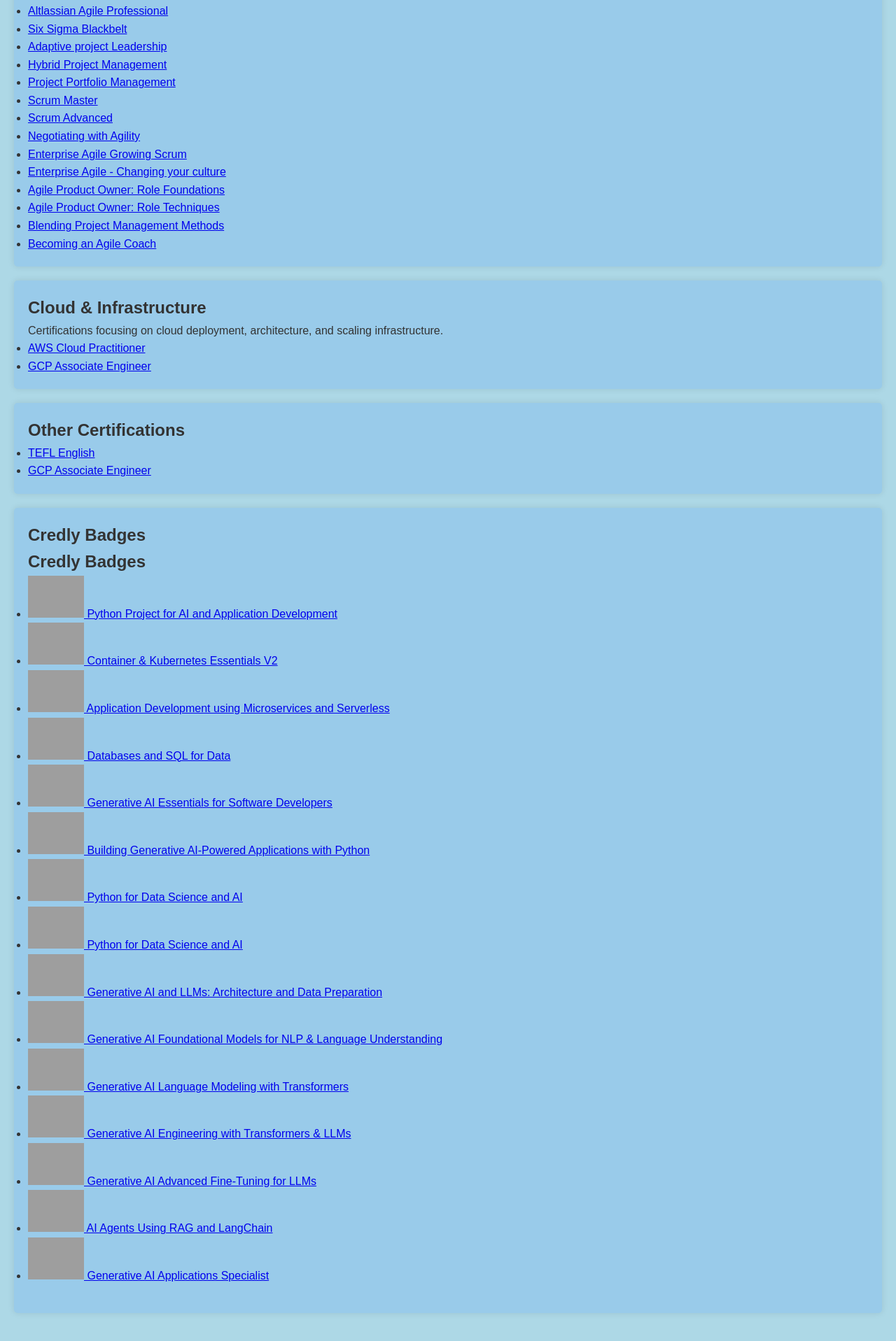
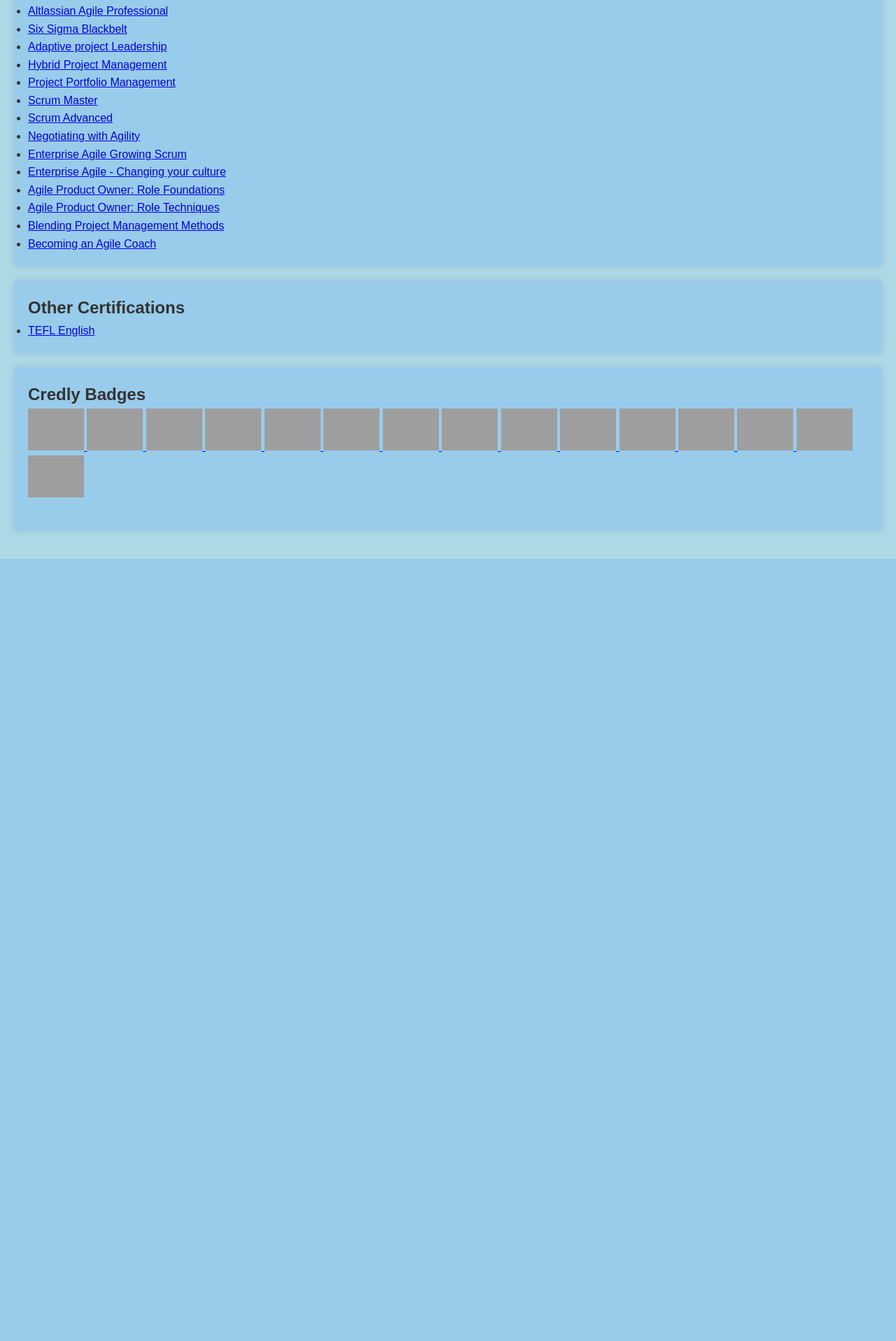
Before and after one commit to MightContainNuts/surestride_portfolio, a FastAPI app: page /certificates in a window 1280 px wide. Shown: the part 1295-3212 px from the top of the page at 70% size. After the commit the page ends 2094 px from the top, so only its background shows below. Run offline with FastAPI, Linux system fonts and the light colour scheme; grey boxes are pictures that could not be loaded.

Commit message:
formatting certs

```diff
--- a/app/templates/certificates.html
+++ b/app/templates/certificates.html
@@ -37,7 +37,6 @@
 
         </ul>
     </section>
-
     <section>
         <h2>Software Engineering & Development</h2>
         <p>Certifications covering backend development, DevOps, and software best practices.</p>
@@ -74,142 +73,81 @@
             <li><a href="files/certs/pjm/Agile%20Product%20Owner%20Role%20Techniques.pdf" target="_blank">Agile Product Owner: Role Techniques</a></li>
             <li><a href="files/certs/pjm/Blending%20Project%20Management%20Methods.pdf" target="_blank">Blending Project Management Methods</a></li>
             <li><a href="files/certs/pjm/Becoming%20an%20Agile%20Coach.pdf" target="_blank">Becoming an Agile Coach</a></li>
-
-
-
-
-
         </ul>
     </section>
 
-    <section>
-        <h2>Cloud & Infrastructure</h2>
-        <p>Certifications focusing on cloud deployment, architecture, and scaling infrastructure.</p>
-        <ul>
-            <li><a href="URL_TO_CERTIFICATE" target="_blank">AWS Cloud Practitioner</a></li>
-            <li><a href="URL_TO_CERTIFICATE" target="_blank">GCP Associate Engineer</a></li>
-        </ul>
-    </section>
 
     <section>
         <h2>Other Certifications</h2>
         <ul>
             <li><a href="files/certs/other/2018_TEFL_English.pdf" target="_blank">TEFL English </a></li>
-            <li><a href="URL_TO_CERTIFICATE" target="_blank">GCP Associate Engineer</a></li>
         </ul>
 
     </section>
 
     <section>
-        <h2>Credly Badges</h2>
-        <h2>Credly Badges</h2>
-<ul>
-    <li>
+    <h2>Credly Badges</h2>
+    <div class="badge-container">
         <a href="https://www.credly.com/badges/0d7a7e30-7a79-45bf-a527-69fbd353c306">
             <img src="https://images.credly.com/size/80x80/images/33ed2910-9750-4613-aa2a-590e845c6edb/image.png"
                  alt="Python Project for AI and Application Development" width="80">
-            Python Project for AI and Application Development
         </a>
-    </li>
-    <li>
         <a href="https://www.credly.com/badges/4986a243-09dc-4120-a95e-27695155fabf">
             <img src="https://images.credly.com/size/80x80/images/3d10b5f5-387d-4cbf-98ec-a418231fb157/image.png"
                  alt="Container & Kubernetes Essentials V2" width="80">
-            Container & Kubernetes Essentials V2
         </a>
-    </li>
-    <li>
         <a href="https://www.credly.com/badges/ed6b6e87-6a96-4ba6-9b39-37f19812a51d">
             <img src="https://images.credly.com/size/80x80/images/eaaf4a45-b93e-41d1-91d3-d331c6210314/image.png"
                  alt="Application Development using Microservices and Serverless" width="80">
-            Application Development using Microservices and Serverless
         </a>
-    </li>
-    <li>
         <a href="https://www.credly.com/badges/37d5ec0b-8723-4770-87d0-c8a109c08716">
             <img src="https://images.credly.com/size/80x80/images/f2573aac-d21c-483d-acda-afaa366b4f51/image.png"
                  alt="Databases and SQL for Data" width="80">
-            Databases and SQL for Data
         </a>
-    </li>
-    <li>
         <a href="https://www.credly.com/earner/earned/badge/964e2868-cd88-4477-b76e-9f9328837d67">
             <img src="https://images.credly.com/size/80x80/images/afaacd18-d4a9-48af-b54c-846615756ec7/image.png"
                  alt="Generative AI Essentials for Software Developers" width="80">
-            Generative AI Essentials for Software Developers
         </a>
-    </li>
-    <li>
         <a href="https://www.credly.com/badges/e9bd5a54-aab2-449e-b74b-0cb52b1378a4">
             <img src="https://images.credly.com/size/80x80/images/e462102c-b2ee-4208-aca0-b58f53331266/image.png"
                  alt="Building Generative AI-Powered Applications with Python" width="80">
-            Building Generative AI-Powered Applications with Python
         </a>
-    </li>
-    <li>
         <a href="https://www.credly.com/badges/246b8986-6d60-43e2-a996-06e3713e75a3">
             <img src="https://images.credly.com/size/80x80/images/40bee502-a5b3-4365-90e7-57eed5067594/image.png"
                  alt="Python for Data Science and AI" width="80">
-            Python for Data Science and AI
         </a>
-    </li>
-    <li>
         <a href="https://www.credly.com/badges/c8d1e957-3030-4887-b7e8-b57791a9015e">
             <img src="https://images.credly.com/size/80x80/images/950038fc-2519-4f79-8827-f71caf0f5095/image.png"
                  alt="Python for Data Science and AI" width="80">
-            Python for Data Science and AI
         </a>
-    </li>
-    <li>
         <a href="https://www.credly.com/badges/6dcd886d-f394-43e0-94b3-558e17e4b28d">
             <img src="https://images.credly.com/size/80x80/images/a9f5d0ac-5ee8-47a6-a9df-09468f26e401/image.png"
                  alt="Generative AI and LLMs: Architecture and Data Preparation" width="80">
-            Generative AI and LLMs: Architecture and Data Preparation
         </a>
-    </li>
-    <li>
         <a href="https://www.credly.com/badges/f8476783-20c1-488a-b4fc-6f6b60d44466">
             <img src="https://images.credly.com/size/80x80/images/954a697e-66c0-45c3-8681-ced968dfa73e/blob"
                  alt="Generative AI Foundational Models for NLP & Language Understanding" width="80">
-            Generative AI Foundational Models for NLP & Language Understanding
         </a>
-    </li>
-    <li>
         <a href="https://www.credly.com/badges/b963ddb5-e3b1-4417-99d1-af7d4e3b369e">
             <img src="https://images.credly.com/size/80x80/images/bc7582ae-95c6-4e92-a425-d355c65b7d10/image.png"
                  alt="Generative AI Language Modeling with Transformers" width="80">
-            Generative AI Language Modeling with Transformers
         </a>
-    </li>
-    <li>
         <a href="https://www.credly.com/earner/earned/badge/1c24ecb7-cacd-4dda-9f45-8e2d3767bb3c">
             <img src="https://images.credly.com/size/80x80/images/6387f397-234b-480c-a0a0-4f9d6f8654a8/blob"
                  alt="Generative AI Engineering with Transformers & LLMs" width="80">
-            Generative AI Engineering with Transformers & LLMs
         </a>
-    </li>
-    <li>
         <a href="https://www.credly.com/badges/5e26e094-0db1-43c2-aa61-697fa0371897">
             <img src="https://images.credly.com/size/80x80/images/e61e6ff9-3502-4d64-b726-64f932ffbf02/Coursera_20Generative_20AI_20Advanced_20Fine_20Tuning_20for_20LLMs.png"
                  alt="Generative AI Advanced Fine-Tuning for LLMs" width="80">
-            Generative AI Advanced Fine-Tuning for LLMs
         </a>
-    </li>
-    <li>
         <a href="https://www.credly.com/badges/4d8bc2fc-bc02-4dc2-b85f-27b2c5f8d802">
             <img src="https://images.credly.com/size/80x80/images/bc1ee755-d8b5-4068-91fa-60a6e05f12dc/Coursera_20AI_20Agents_20Using_20RAG_20and_20LangChain.png"
                  alt="AI Agents Using RAG and LangChain" width="80">
-            AI Agents Using RAG and LangChain
         </a>
-    </li>
-    <li>
         <a href="https://www.credly.com/badges/3de70507-dab7-4626-a4d2-2af116b66d26">
             <img src="https://images.credly.com/size/80x80/images/cdb44549-e7b6-47e7-a21f-160cecf8f38f/Coursera_20Generative_20AI_20Applications_20Specialist.png"
                  alt="Generative AI Applications Specialist" width="80">
-            Generative AI Applications Specialist
         </a>
-    </li>
-</ul>
-
-    </section>
+    </div>
+</section>
 {% endblock %}
```
